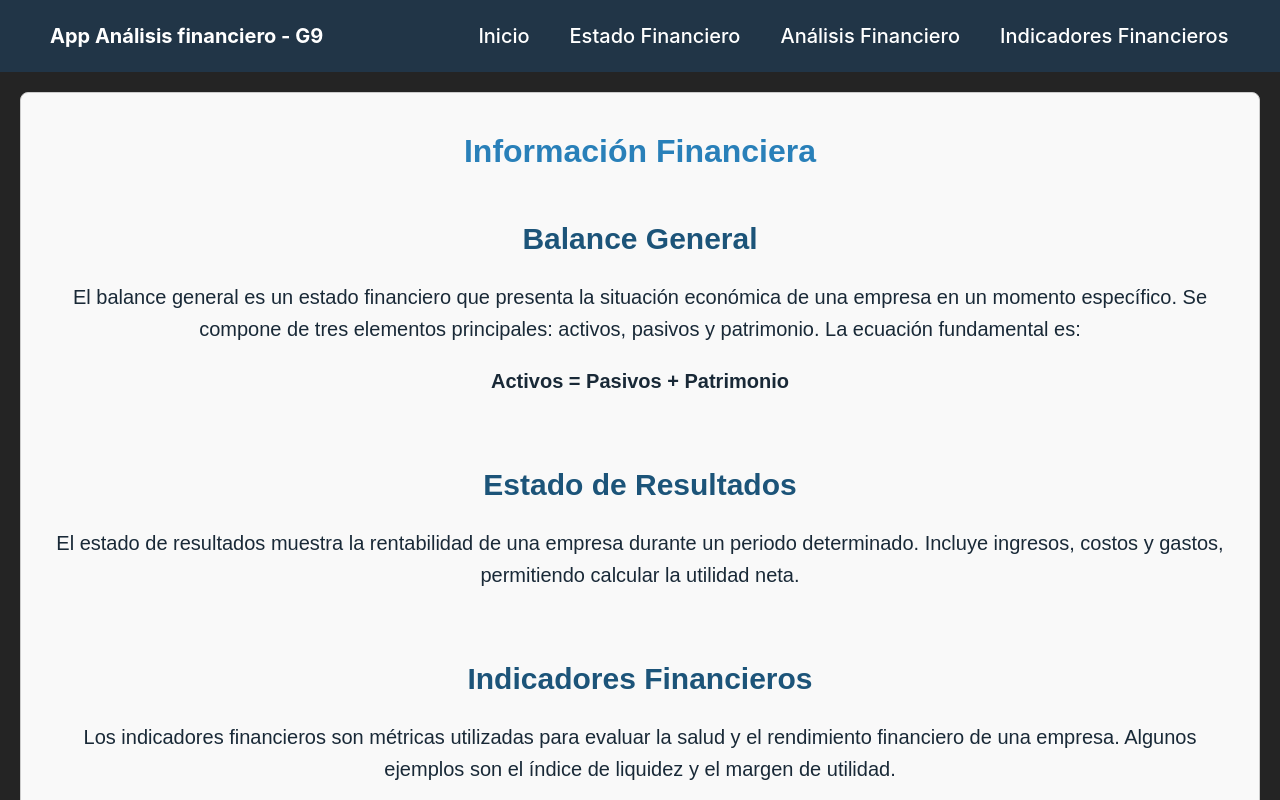
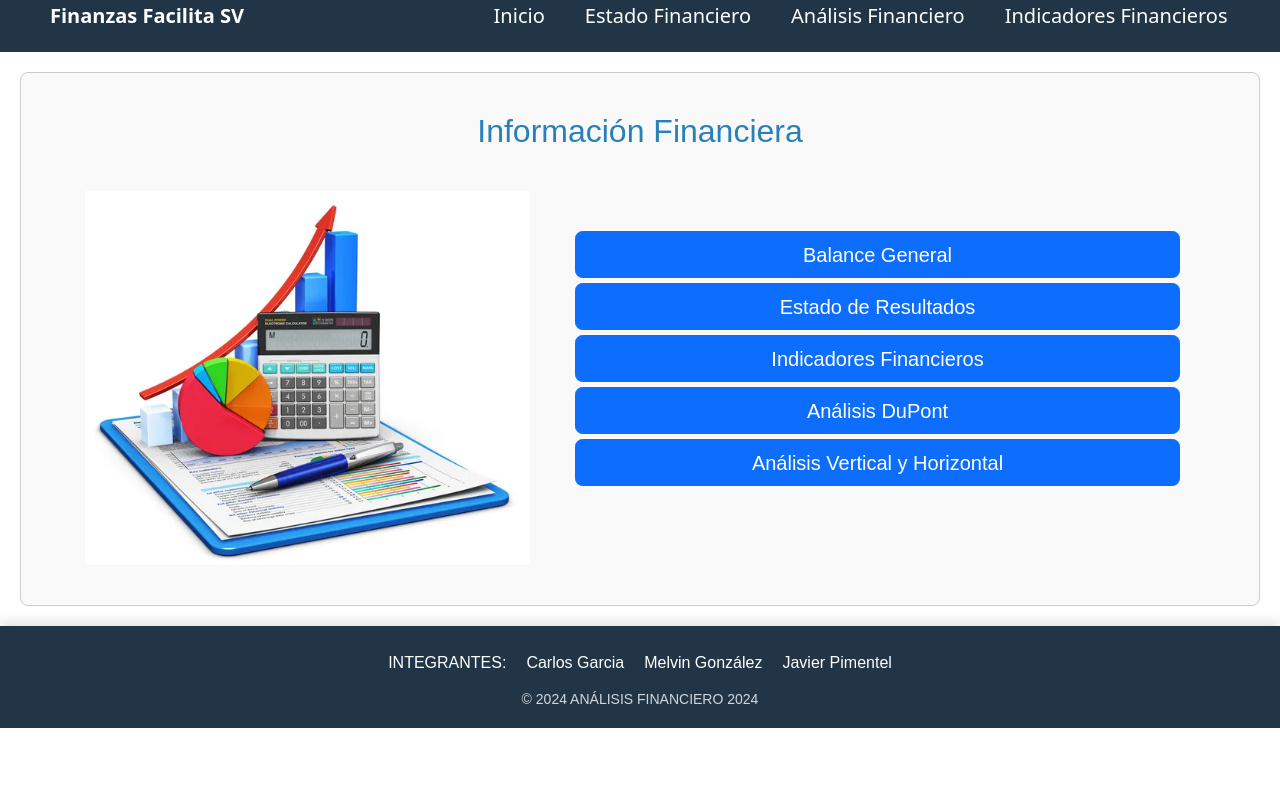
Before and after one commit to melagora/app-ANF135-2024, a React (Vite) app: page / in a window 1280 px wide. Shown: the top 800 px of the page. Built offline with nearby package versions, Linux system fonts and the light colour scheme.

Commit message:
Modificando Inicio

```diff
--- a/index.html
+++ b/index.html
@@ -5,6 +5,7 @@
     <link rel="icon" type="image/svg+xml" href="/money.png" />
     <meta name="viewport" content="width=device-width, initial-scale=1.0" />
     <title>APP Análisis Financiero - G9</title>
+    <link href="https://cdn.jsdelivr.net/npm/bootstrap@5.3.3/dist/css/bootstrap.min.css" rel="stylesheet" integrity="sha384-QWTKZyjpPEjISv5WaRU9OFeRpok6YctnYmDr5pNlyT2bRjXh0JMhjY6hW+ALEwIH" crossorigin="anonymous">
     <link
       rel="stylesheet"
       href="https://cdnjs.cloudflare.com/ajax/libs/normalize/8.0.1/normalize.min.css"
@@ -12,9 +13,12 @@
       crossorigin="anonymous"
       referrerpolicy="no-referrer"
     />
+
   </head>
   <body>
     <div id="root"></div>
     <script type="module" src="/src/main.jsx"></script>
-  </body>
+    <script src="https://cdn.jsdelivr.net/npm/bootstrap@5.3.3/dist/js/bootstrap.bundle.min.js" integrity="sha384-YvpcrYf0tY3lHB60NNkmXc5s9fDVZLESaAA55NDzOxhy9GkcIdslK1eN7N6jIeHz" crossorigin="anonymous"></script>
+
+    </body>
 </html>
--- a/src/assets/components/AnalisisDupont.jsx
+++ b/src/assets/components/AnalisisDupont.jsx
@@ -1,4 +1,4 @@
-import React from 'react'
+
 
 export default function AnalisisDupont() {
   return (
--- a/src/assets/components/AnalisisHorizontal.jsx
+++ b/src/assets/components/AnalisisHorizontal.jsx
@@ -1,4 +1,4 @@
-import React from 'react'
+
 
 export default function AnalisisHorizaontal() {
   return (
--- a/src/assets/components/AnalisisVertical.jsx
+++ b/src/assets/components/AnalisisVertical.jsx
@@ -1,4 +1,4 @@
-import React, { useState } from "react";
+import { useState } from "react";
 import '../css/Estado.css'; // Asegúrate de importar el mismo CSS
 
 function AnalisisVertical() {
--- a/src/assets/components/BalanceGeneral.jsx
+++ b/src/assets/components/BalanceGeneral.jsx
@@ -1,4 +1,4 @@
-import React, { useState } from "react";
+import { useState } from "react";
 import '../css/Estado.css'; // Asegúrate de importar el CSS
 
 function BalanceGeneral() {
--- a/src/assets/components/EstadoDeResultado.jsx
+++ b/src/assets/components/EstadoDeResultado.jsx
@@ -1,4 +1,4 @@
-import React, { useState } from "react";
+import { useState } from "react";
 import '../css/Estado.css'; // Asegúrate de importar el mismo CSS
 
 function EstadoDeResultado() {
--- a/src/assets/components/Inicio.jsx
+++ b/src/assets/components/Inicio.jsx
@@ -1,12 +1,44 @@
-import React from "react";
-import '../css/Inicio.css'; // Importa el archivo CSS
+import "../css/Inicio.css"; // Importa el archivo CSS
+import InformacionFinanciera from "./Widgets/InformacionFinanciera"; "./Widgets/InformacionFinanciera"
+import Finanza from "../css/multimedia/finanza.png"
 
 export default function Inicio() {
   return (
     <div className="info">
       <h1>Información Financiera</h1>
+      <div className="container text-center">
+        <div className="row">
+          <div className="col-5">
+          <img src={Finanza} alt="Logo" className="img-fluid my-3" />
+          </div>
+          <div className="col-7">
+            <InformacionFinanciera />
+          </div>
+        </div>
+      </div>
+    </div>
+  );
+}
 
-      <section>
+{
+/*
+  Balance General
+  El balance general es un estado financiero que presenta la situación económica de una empresa en un momento específico. Se compone de tres elementos principales: activos, pasivos y patrimonio. La ecuación fundamental es:
+
+  Estado de Resultados
+  El estado de resultados muestra la rentabilidad de una empresa durante un periodo determinado. Incluye ingresos, costos y gastos, permitiendo calcular la utilidad neta.
+
+  Indicadores Financieros
+  Los indicadores financieros son métricas utilizadas para evaluar la salud y el rendimiento financiero de una empresa. Algunos ejemplos son el índice de liquidez y el margen de utilidad.
+
+  Análisis DuPont
+  El análisis DuPont es una técnica que descompone el rendimiento sobre el patrimonio (ROE) en tres componentes: margen de utilidad, rotación de activos y apalancamiento financiero. Esta técnica ayuda a identificar las áreas que afectan la rentabilidad de una empresa.
+
+  Análisis Vertical y Horizontal
+  El análisis vertical consiste en evaluar cada partida en un estado financiero como un porcentaje del total, mientras que el análisis horizontal examina la evolución de las partidas a lo largo del tiempo. Ambos análisis son fundamentales para entender mejor la situación financiera de una empresa.
+*/
+
+  /* <section>
 <h2>Balance General</h2>
 <p>
   El balance general es un estado financiero que presenta la situación económica de una empresa en un momento específico. Se compone de tres elementos principales: activos, pasivos y patrimonio. La ecuación fundamental es:
@@ -40,7 +72,5 @@ export default function Inicio() {
 <p>
   El análisis vertical consiste en evaluar cada partida en un estado financiero como un porcentaje del total, mientras que el análisis horizontal examina la evolución de las partidas a lo largo del tiempo. Ambos análisis son fundamentales para entender mejor la situación financiera de una empresa.
 </p>
-      </section>
-    </div>
-  );
+</section> */
 }
--- /dev/null
+++ b/src/assets/components/Widgets/InformacionFinanciera.jsx
@@ -0,0 +1,107 @@
+import { useState } from 'react';
+
+export default function InformacionFinanciera() {
+  const [activeSection, setActiveSection] = useState(null);
+
+  const toggleSection = (section) => {
+    setActiveSection(activeSection === section ? null : section);
+  };
+
+  return (
+    <div className="container mt-5">
+
+      <div className="d-flex flex-column gap-1">
+        {/* Balance General */}
+        <button
+          className="btn btn-primary w-100"
+          type="button"
+          onClick={() => toggleSection('balanceGeneral')}
+          aria-expanded={activeSection === 'balanceGeneral'}
+        >
+          Balance General
+        </button>
+        {activeSection === 'balanceGeneral' && (
+          <div className="collapse show">
+            <div className="card card-body">
+              El balance general es un estado financiero que presenta la
+              situación económica de una empresa en un momento específico.
+              Se compone de tres elementos principales: activos, pasivos y
+               patrimonio. La ecuación fundamental es:
+
+               <p><strong>Activos = Pasivos + Patrimonio</strong></p>
+            </div>
+
+          </div>
+        )}
+
+        {/* Estado de Resultados */}
+        <button
+          className="btn btn-primary w-100"
+          type="button"
+          onClick={() => toggleSection('estadoResultados')}
+          aria-expanded={activeSection === 'estadoResultados'}
+        >
+          Estado de Resultados
+        </button>
+        {activeSection === 'estadoResultados' && (
+          <div className="collapse show">
+            <div className="card card-body">
+              El estado de resultados muestra la rentabilidad de una empresa durante un periodo determinado. Incluye ingresos, costos y gastos, permitiendo calcular la utilidad neta.
+            </div>
+          </div>
+        )}
+
+        {/* Indicadores Financieros */}
+        <button
+          className="btn btn-primary w-100"
+          type="button"
+          onClick={() => toggleSection('indicadoresFinancieros')}
+          aria-expanded={activeSection === 'indicadoresFinancieros'}
+        >
+          Indicadores Financieros
+        </button>
+        {activeSection === 'indicadoresFinancieros' && (
+          <div className="collapse show">
+            <div className="card card-body">
+              Los indicadores financieros son métricas utilizadas para evaluar la salud y el rendimiento financiero de una empresa. Algunos ejemplos son el índice de liquidez y el margen de utilidad.
+            </div>
+          </div>
+        )}
+
+        {/* Análisis DuPont */}
+        <button
+          className="btn btn-primary w-100"
+          type="button"
+          onClick={() => toggleSection('analisisDuPont')}
+          aria-expanded={activeSection === 'analisisDuPont'}
+        >
+          Análisis DuPont
+        </button>
+        {activeSection === 'analisisDuPont' && (
+          <div className="collapse show">
+            <div className="card card-body">
+              El análisis DuPont es una técnica que descompone el rendimiento sobre el patrimonio (ROE) en tres componentes: margen de utilidad, rotación de activos y apalancamiento financiero. Esta técnica ayuda a identificar las áreas que afectan la rentabilidad de una empresa.
+            </div>
+          </div>
+        )}
+
+        {/* Análisis Vertical y Horizontal */}
+        <button
+          className="btn btn-primary w-100"
+          type="button"
+          onClick={() => toggleSection('analisisVerticalHorizontal')}
+          aria-expanded={activeSection === 'analisisVerticalHorizontal'}
+        >
+          Análisis Vertical y Horizontal
+        </button>
+        {activeSection === 'analisisVerticalHorizontal' && (
+          <div className="collapse show">
+            <div className="card card-body">
+              El análisis vertical consiste en evaluar cada partida en un estado financiero como un porcentaje del total, mientras que el análisis horizontal examina la evolución de las partidas a lo largo del tiempo. Ambos análisis son fundamentales para entender mejor la situación financiera de una empresa.
+            </div>
+          </div>
+        )}
+      </div>
+    </div>
+  );
+}
--- a/src/assets/rutas/Footer.jsx
+++ b/src/assets/rutas/Footer.jsx
@@ -1,4 +1,4 @@
-import React from "react";
+
 
 export default function Footer() {
   return (
--- a/src/assets/rutas/Menu.jsx
+++ b/src/assets/rutas/Menu.jsx
@@ -1,4 +1,4 @@
-import React from "react";
+
 import { BrowserRouter, Link, Route, Routes } from "react-router-dom";
 import Inicio from "../components/Inicio";
 import BalanceGeneral from "../components/BalanceGeneral";
@@ -15,7 +15,7 @@ export default function Menu() {
     <BrowserRouter>
       <nav>
         <div className="titulo">
-          <p>App Análisis financiero - G9</p>
+          <p>Finanzas Facilita SV</p>
         </div>
         <div className="menu">
           <ul>
```
Also changed, not shown: src/assets/css/multimedia/finanza.png (added). Lines whose indentation alone changed are shown as unchanged.
